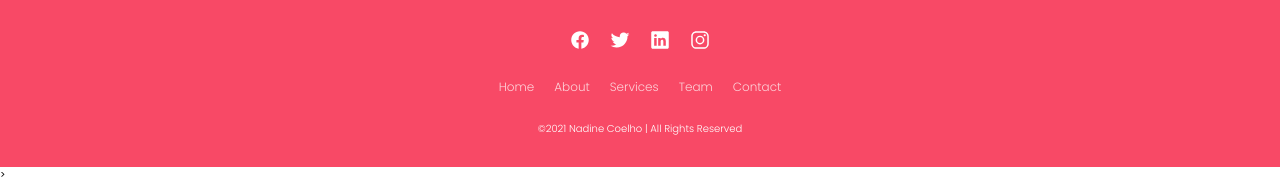
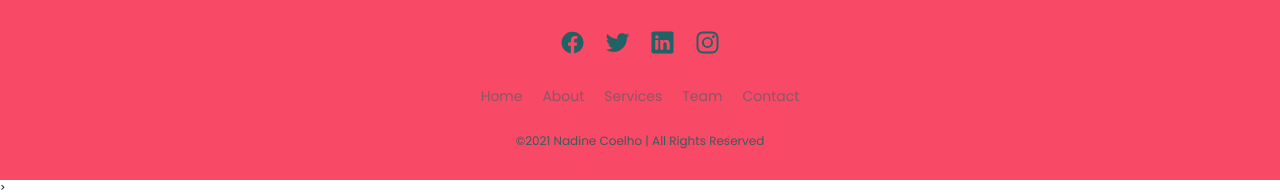
Before and after one commit to muhammadyounaskhan/SHOPLING-LANDING-PAGE, a website: page index.html in a window 1280 px wide. Shown: the part 2834-3030 px from the top of the page. Drawn offline with nearby package versions, Linux system fonts and the light colour scheme.

Commit message:
Landing Page V1.1

```diff
--- a/style.css
+++ b/style.css
@@ -1065,14 +1065,13 @@ figure.snip1390 .profile {
     flex-wrap: wrap;
 }
 
-.social-icon__item,
-.menu__item {
+.social-icon__item .menu__item {
     list-style: none;
 }
 
 .social-icon__link {
-    font-size: 2rem;
-    color: #fff;
+    font-size: 2.5rem;
+    color: #216264;
     margin: 0 10px;
     display: inline-block;
     transition: 0.5s;
@@ -1083,14 +1082,14 @@ figure.snip1390 .profile {
 }
 
 .menu__link {
-    font-size: 1.2rem;
-    color: #fff;
+    font-size: 1.4rem;
+    color: #216264;
+    font-weight: 400;
     margin: 0 10px;
     display: inline-block;
     transition: 0.5s;
     text-decoration: none;
-    opacity: 0.75;
-    font-weight: 300;
+    opacity: 0.5;
 }
 
 .menu__link:hover {
@@ -1098,10 +1097,10 @@ figure.snip1390 .profile {
 }
 
 .footer p {
-    color: #fff;
+    color: #3b5c5d;
     margin: 15px 0 10px 0;
-    font-size: 1rem;
-    font-weight: 300;
+    font-size: 1.2rem;
+    font-weight: 400;
 }
 
 .wave {
```
